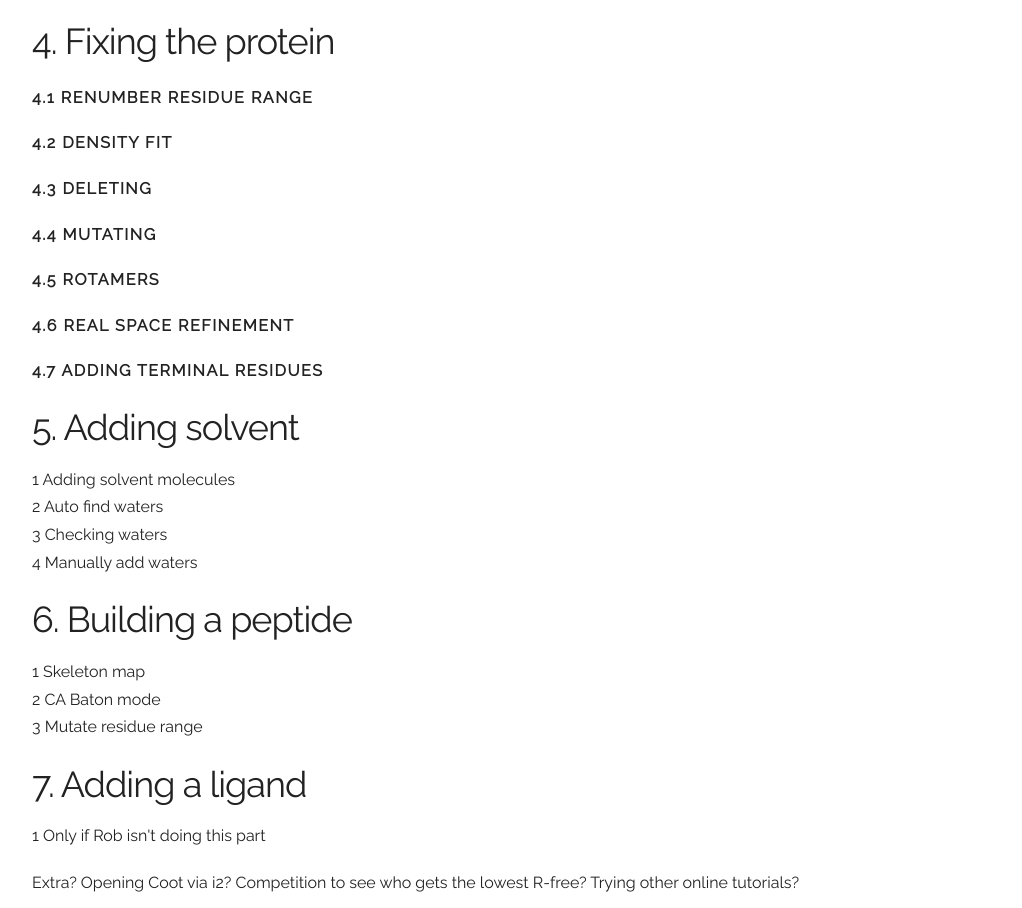
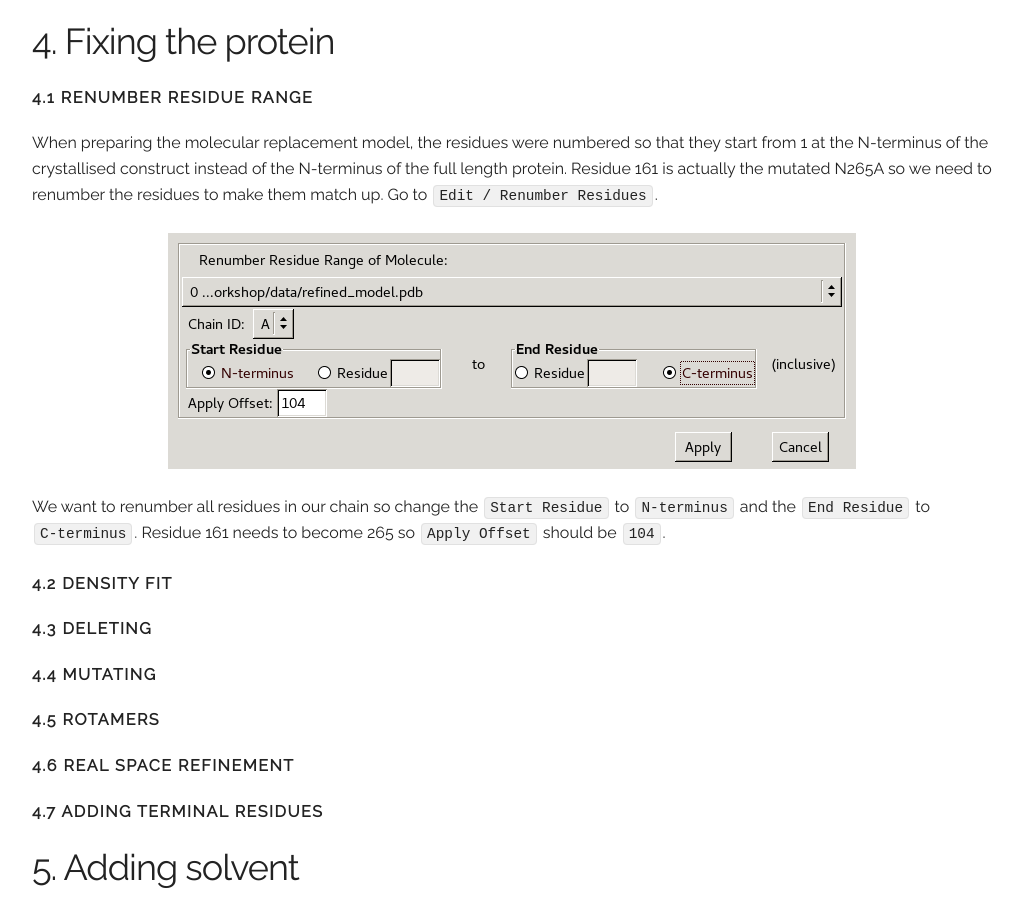
Before and after one commit to paulsbond/coot-workshop, a plain HTML site: page index.html in a window 1280 px wide. Shown: the part 9400-10308 px from the top of the page, without its empty margins (128-1150 px from the left). Drawn offline with Linux system fonts and the light colour scheme.

Commit message:
Renumber residue range

```diff
--- a/index.html
+++ b/index.html
@@ -361,7 +361,26 @@
   </p>
 
   <h3 id="4">4. Fixing the protein</h3>
+
   <h6 id="4.1">4.1 Renumber Residue Range</h6>
+  <p>
+    When preparing the molecular replacement model,
+    the residues were numbered so that they start from 1
+    at the N-terminus of the crystallised construct
+    instead of the N-terminus of the full length protein.
+    Residue 161 is actually the mutated N265A
+    so we need to renumber the residues to make them match up.
+    Go to <code>Edit / Renumber Residues</code>.
+  </p>
+  <img src="img/renumber.png" alt="Renumber Residues">
+  <p>
+    We want to renumber all residues in our chain
+    so change the <code>Start Residue</code> to <code>N-terminus</code>
+    and the <code>End Residue</code> to <code>C-terminus</code>.
+    Residue 161 needs to become 265
+    so <code>Apply Offset</code> should be <code>104</code>.
+  </p>
+
   <h6 id="4.2">4.2 Density Fit</h6>
   <h6 id="4.3">4.3 Deleting</h6>
   <h6 id="4.4">4.4 Mutating</h6>
```
Also changed, not shown: img/renumber.png (added).
